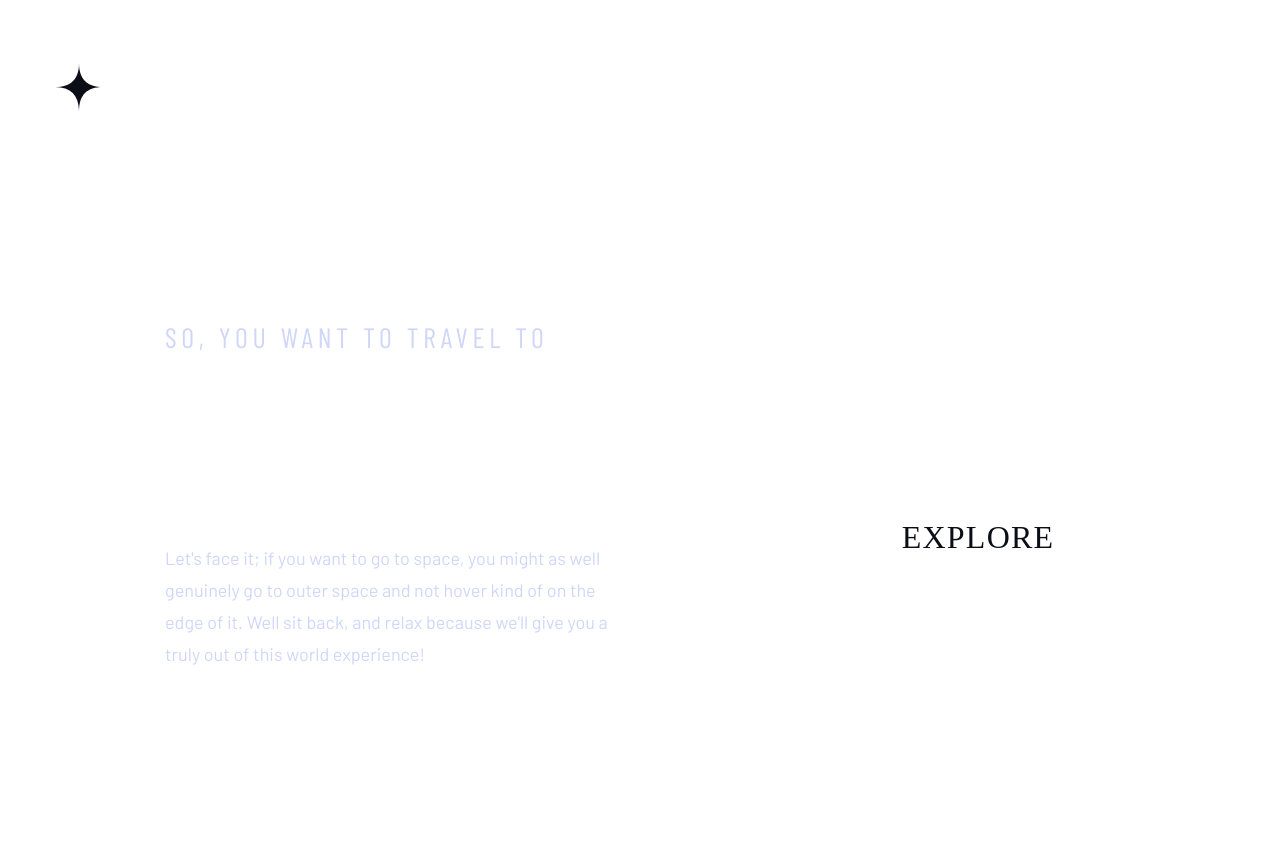
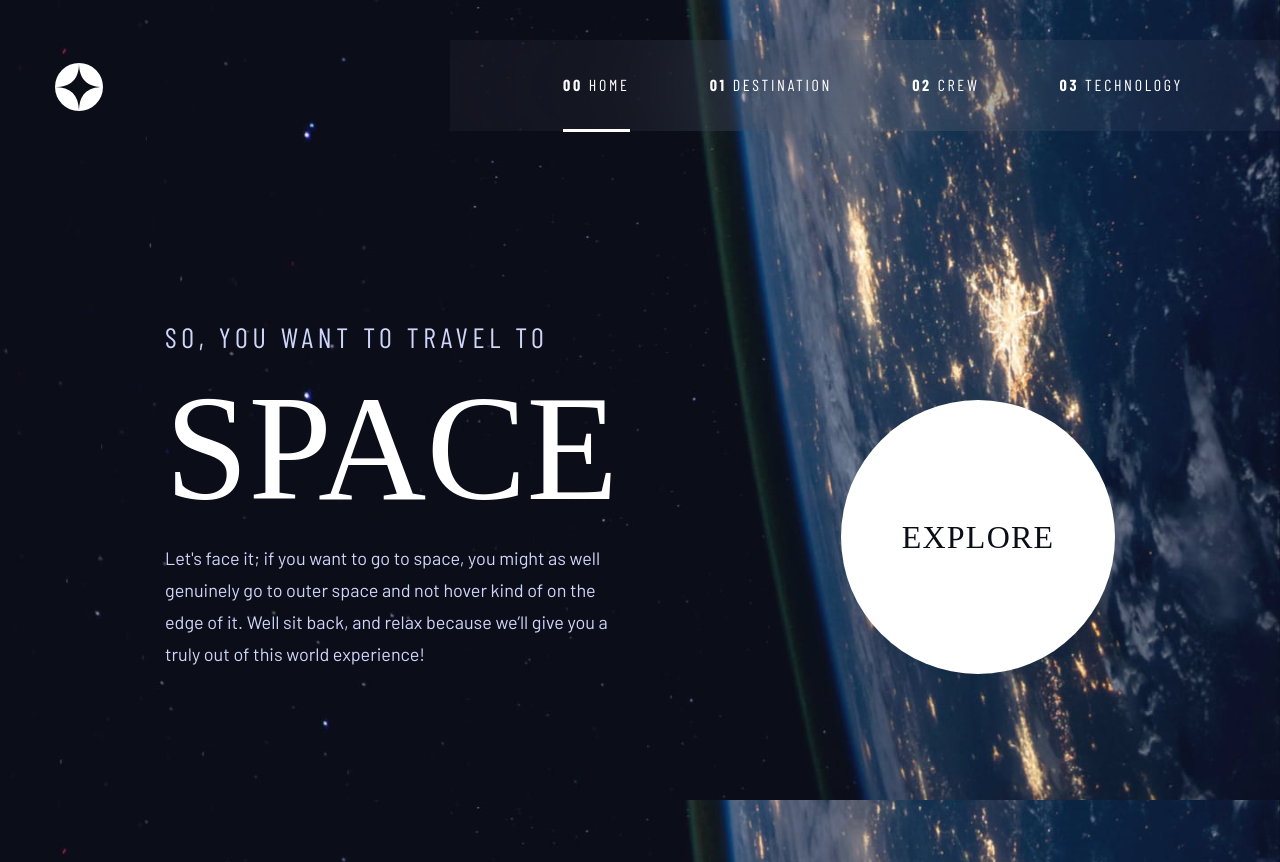
Before and after one commit to guilhermescs/space-tourism, a plain HTML site: page index.html in a window 1280 px wide. Drawn offline with nearby package versions, Linux system fonts and the light colour scheme; a web font is replaced by a local one.

Commit message:
adapting to git page

```diff
--- a/CSS/destination.css
+++ b/CSS/destination.css
@@ -1,5 +1,5 @@
 body {
-    background-image: url(./images/destination/background-destination-desktop.jpg);
+    background-image: url(../images/destination/background-destination-desktop.jpg);
     background-repeat: no-repeat;
     background-size:100%;
     background-attachment: fixed;
--- a/CSS/home.css
+++ b/CSS/home.css
@@ -1,6 +1,6 @@
 
 body {
-    background-image: url(./images/home/background-home-desktop.jpg);
+    background-image: url(../images/home/background-home-desktop.jpg);
     background-repeat: no-repeat;
     background-size:100%;
     background-attachment: fixed;
```
